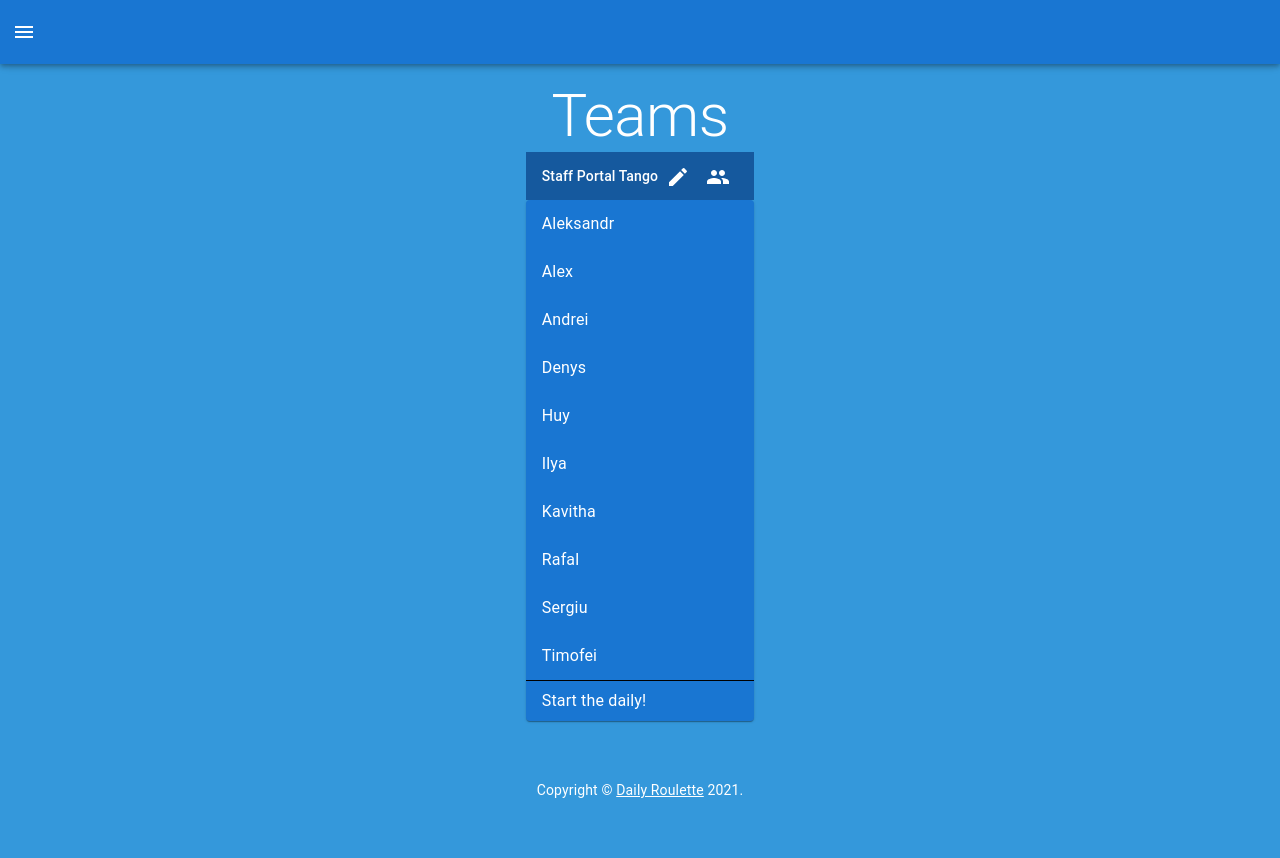
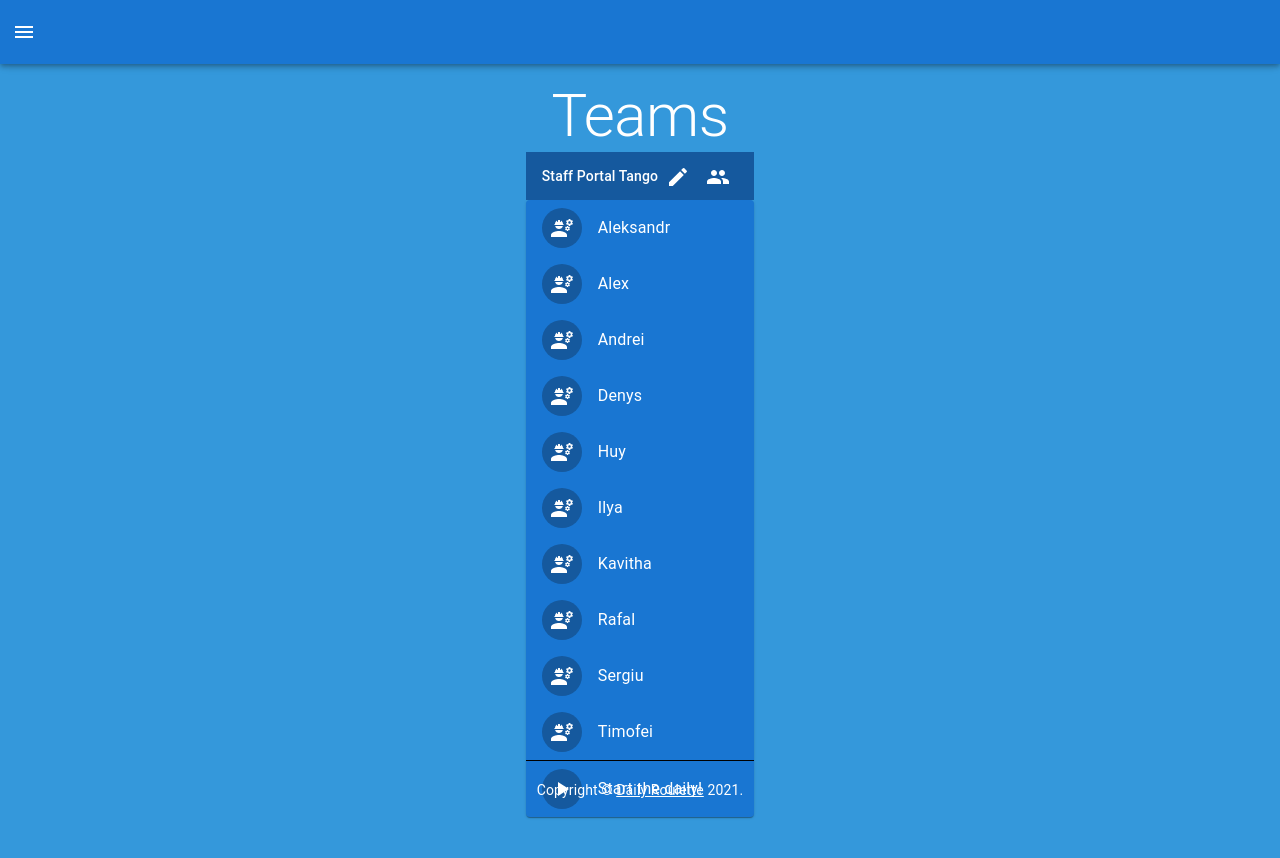
Before and after one commit to separatio/ez-daily, a Next.js app: page /teams in a window 1280 px wide. Shown: the top 858 px of the page. Built offline with nearby package versions, Linux system fonts and the light colour scheme.

Commit message:
Wrap up teams page prototype

```diff
--- a/src/components/teams/TeamList.tsx
+++ b/src/components/teams/TeamList.tsx
@@ -4,12 +4,14 @@ import {
   ListItemButton,
   ListItemText,
   Paper,
-  IconButton,
-  Tooltip,
   Divider,
+  ListItemAvatar,
+  Avatar,
 } from '@mui/material'
-import { People, Edit } from '@mui/icons-material'
 import TeamListSubHeader from './TeamListSubHeader'
+import PlayArrowIcon from '@mui/icons-material/PlayArrow'
+import EngineeringIcon from '@mui/icons-material/Engineering'
+import Link from 'next/link'
 
 const TeamList = ({ teamName, memberList }: TeamListProps) => {
   return (
@@ -27,17 +29,29 @@ const TeamList = ({ teamName, memberList }: TeamListProps) => {
       >
         {memberList.map((teamMemberName: string) => {
           return (
-            <ListItem disablePadding key={teamMemberName}>
-              <ListItemButton>
-                <ListItemText primary={teamMemberName} />
-              </ListItemButton>
+            <ListItem key={teamMemberName}>
+              <ListItemAvatar>
+                <Avatar sx={{ bgcolor: 'secondary.main' }}>
+                  <EngineeringIcon />
+                </Avatar>
+              </ListItemAvatar>
+              <ListItemText primary={teamMemberName} />
             </ListItem>
           )
         })}
 
         <Divider color="black" />
 
-        <ListItem>{'Start the daily!'}</ListItem>
+        <Link href="/daily" passHref>
+          <ListItemButton>
+            <ListItemAvatar>
+              <Avatar sx={{ bgcolor: 'secondary.main' }}>
+                <PlayArrowIcon />
+              </Avatar>
+            </ListItemAvatar>
+            <ListItemText primary="Start the daily!" />
+          </ListItemButton>
+        </Link>
       </Paper>
     </List>
   )
```
